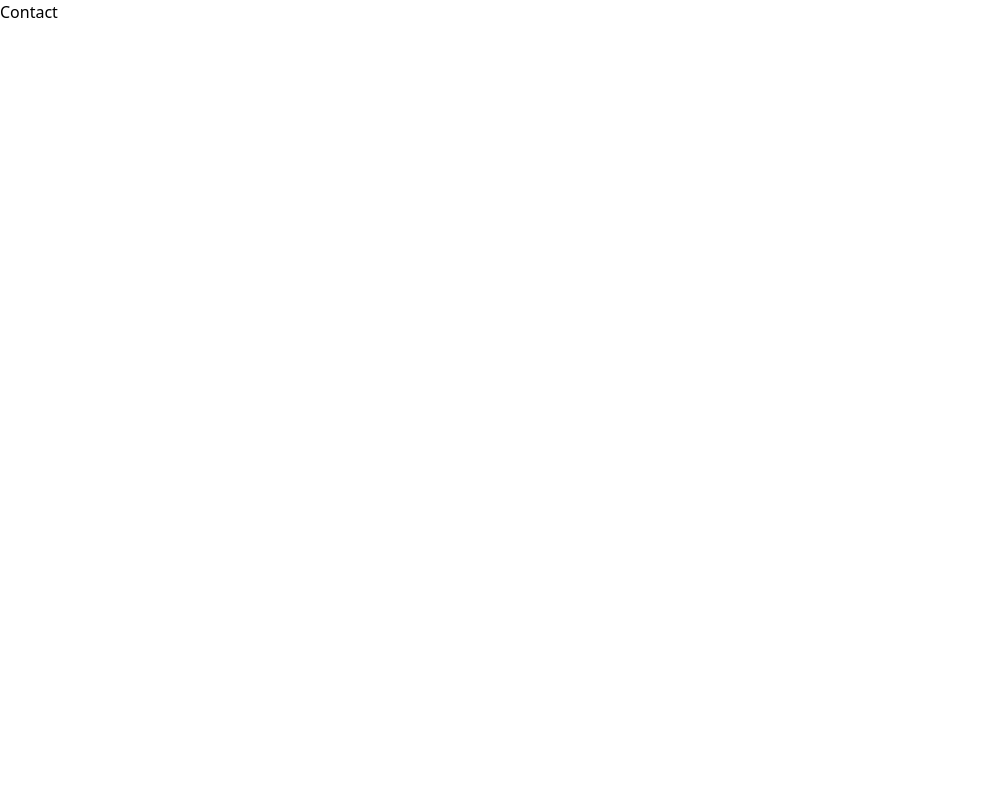
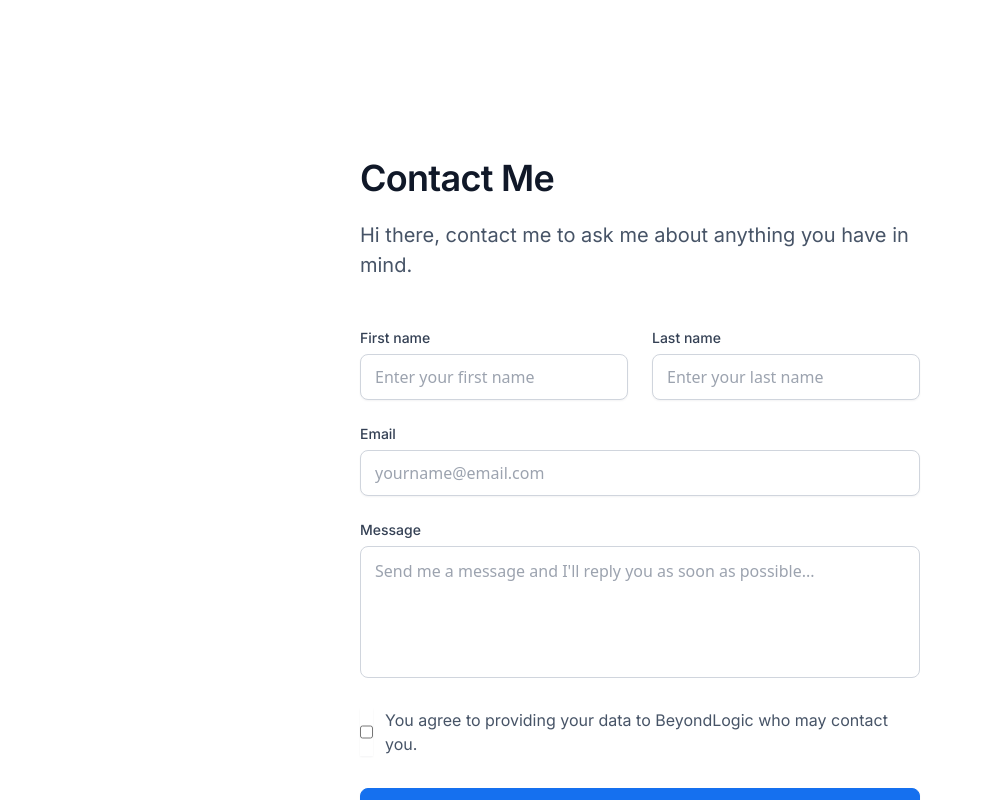
Before and after one commit to Beyond-Logic/HNG9-Task-2, a React (Create React App) app: page /contact in a window 1280 px wide. Shown: the top 800 px of the page, without its empty margins (0-982 px from the left). Built offline with nearby package versions, Linux system fonts and the light colour scheme.

Commit message:
style: contact page layouts updates

```diff
--- /dev/null
+++ b/src/components/ContactForm.js
@@ -0,0 +1,69 @@
+/** @format */
+
+import React from "react";
+import InputField from "./InputField";
+import TextAreaField from "./TextAreaField";
+
+const ContactForm = () => {
+  const name = "BeyondLogic";
+  return (
+    <div className="mt-[156px] xl:px-[360px] lg:px-[180px] md:px-[90px] px-[16px]">
+      <div className="flex flex-col justify-center items-center">
+        <div className="w-full">
+          <h1 className="text-[36px] font-semibold leading-[44px] tracking-[-0.02em] text-[#101828]">
+            Contact Me
+          </h1>
+          <p className="mt-[20px] mb-[48px] text-[20px] font-normal text-[#475467] leading-[30px]">
+            Hi there, contact me to ask me about anything you have in mind.
+          </p>
+        </div>
+        <div className="w-full">
+          <div className="flex space-x-[24px]">
+            <InputField
+              title="First name"
+              type="text"
+              placeholder="Enter your first name"
+            />
+            <InputField
+              title="Last name"
+              type="text"
+              placeholder="Enter your last name"
+            />
+          </div>
+          <div className="mt-[24px]">
+            <InputField
+              title="Email"
+              type="email"
+              placeholder="yourname@email.com"
+            />
+          </div>
+          <div className="mt-[24px]">
+            <TextAreaField
+              title="Message"
+              placeholder="Send me a message and I'll reply you as soon as possible..."
+            />
+          </div>
+          <div className="mt-[24px] flex space-x-[12px] cursor-pointer">
+            <input
+              type="checkbox"
+              width="24px"
+              height="24px"
+              className="rounded-[6px] border border-[#D0D5DD]"
+            />
+            <p className="text-[#475467] font-normal text-[16px] leading-[24px]">
+              You agree to providing your data to {name} who may contact you.
+            </p>
+          </div>
+          <button
+            id="btn__submit"
+            className="submit__button mt-[32px] mb-[230px] py-[12px] text-center bg-[#1570EF] border border-[#1570EF] rounded-[8px] w-full text-white"
+          >
+            Send message
+          </button>
+        </div>
+      </div>
+    </div>
+  );
+};
+
+export default ContactForm;
--- /dev/null
+++ b/src/components/InputField.js
@@ -0,0 +1,20 @@
+/** @format */
+
+import React from "react";
+
+const InputField = ({ title, type, placeholder }) => {
+  return (
+    <div className="w-full">
+      <h4 className="w-full mb-[6px] font-medium text-[14px] text-[#344054] leading-[20px]">
+        {title}
+      </h4>
+      <input
+        type={type}
+        placeholder={placeholder}
+        className="w-full border border-[#D0D5DD] rounded-[8px] py-[10px] px-[14px] text-[16px] leading-[24px] text-[#667085] outline-[#84CAFF]"
+      />
+    </div>
+  );
+};
+
+export default InputField;
--- /dev/null
+++ b/src/components/TextAreaField.js
@@ -0,0 +1,21 @@
+/** @format */
+
+import React from "react";
+
+const TextAreaField = ({ title, type, placeholder }) => {
+  return (
+    <div className="w-full">
+      <h4 className="w-full mb-[6px] font-medium text-[14px] text-[#344054] leading-[20px]">
+        {title}
+      </h4>
+      <textarea
+        type={type}
+        placeholder={placeholder}
+        className="w-full border border-[#D0D5DD] rounded-[8px] py-[12px] px-[14px] outline-[#84CAFF]"
+        style={{ height: "132px", resize: "none" }}
+      />
+    </div>
+  );
+};
+
+export default TextAreaField;
--- a/src/pages/Contact.js
+++ b/src/pages/Contact.js
@@ -1,9 +1,18 @@
 /** @format */
 
 import React from "react";
+import { Footer } from "../components";
+import ContactForm from "../components/ContactForm";
 
 const Contact = () => {
-  return <div>Contact</div>;
+  return (
+    <div>
+      <ContactForm />
+      <div className="md:px-[114px] px-[16px]">
+        <Footer />
+      </div>
+    </div>
+  );
 };
 
 export default Contact;
--- a/src/styles/global.css
+++ b/src/styles/global.css
@@ -13,3 +13,26 @@ button {
   font-family: "Inter", sans-serif;
   font-style: normal;
 }
+
+.submit__button {
+  box-shadow: 0px 1px 2px rgba(16, 24, 40, 0.05);
+}
+
+input {
+  box-shadow: 0px 1px 2px rgba(16, 24, 40, 0.05);
+}
+
+::placeholder {
+  /* Chrome, Firefox, Opera, Safari 10.1+ */
+  color: #667085;
+}
+
+:-ms-input-placeholder {
+  /* Internet Explorer 10-11 */
+  color: #667085;
+}
+
+::-ms-input-placeholder {
+  /* Microsoft Edge */
+  color: #667085;
+}
```
Also changed, not shown: src/index.js (+9 -6 lines).
